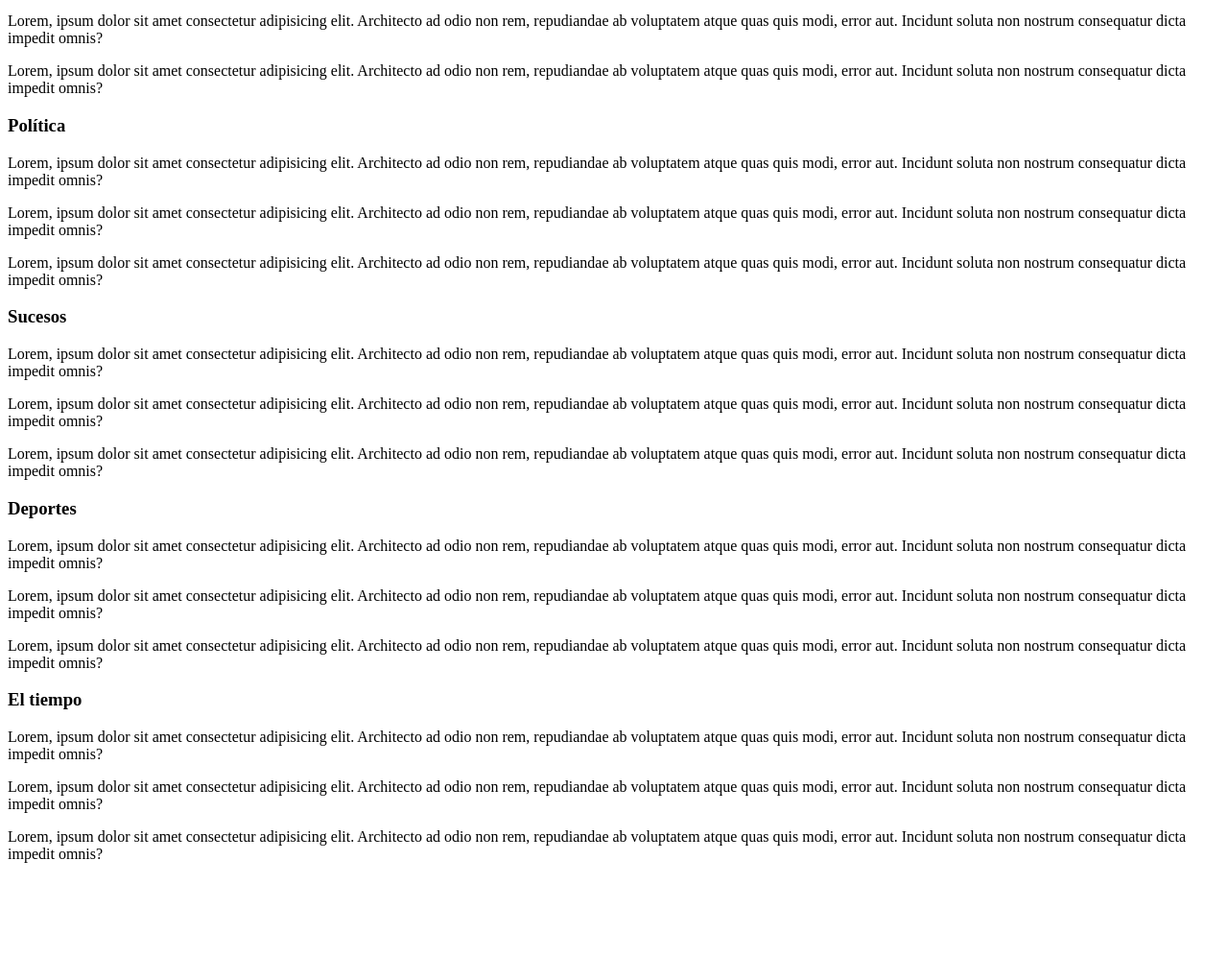
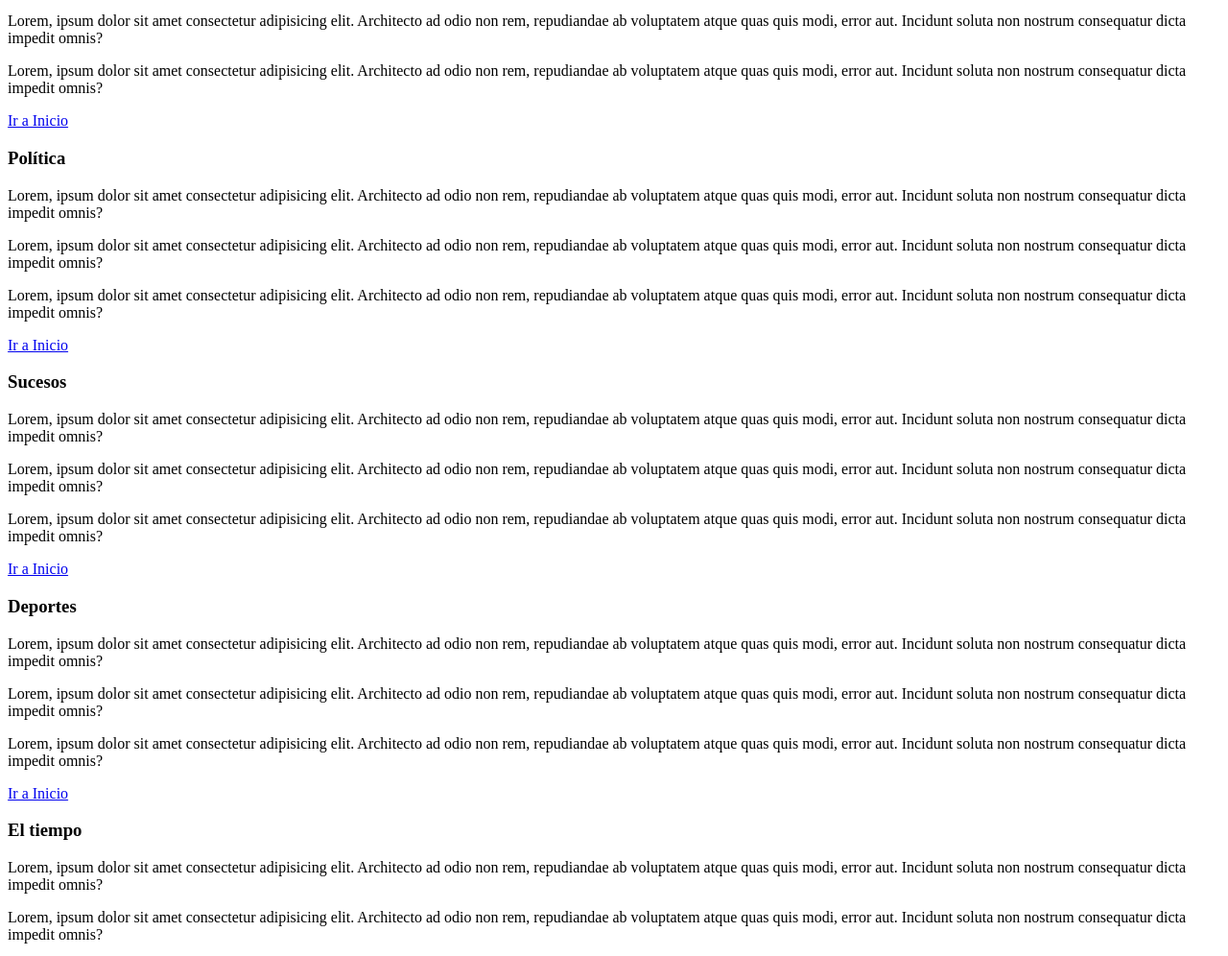
Before and after one commit to ceciaguicam/ENLACES-MARCADORES, a plain HTML site: page index.html in a window 1280 px wide. Shown: the part 243-1239 px from the top of the page at 96% size. Before the commit the page ends 1158 px from the top, so only its background shows below. Drawn offline with Linux system fonts and the light colour scheme.

Commit message:
Versión 1.1

```diff
--- a/index.html
+++ b/index.html
@@ -6,7 +6,7 @@
     <title>Document</title>
 </head>
 <body>
-    <h1>El Periódico de Alcázar</h1>
+    <h1 id="inicio">El Periódico de Alcázar</h1>
     <h2>La información de lo que importa</h2>
 
     <a href="#actualidad">Actualidad</a>
@@ -26,6 +26,8 @@
     ad odio non rem, repudiandae ab voluptatem atque quas quis modi, error
     aut. Incidunt soluta non nostrum consequatur dicta impedit omnis?</p>
 
+    <a href="#inicio">Ir a Inicio</a>
+
     <h3 id="politica">Política</h3>
     <p>Lorem, ipsum dolor sit amet consectetur adipisicing elit. Architecto
     ad odio non rem, repudiandae ab voluptatem atque quas quis modi, error
@@ -36,6 +38,8 @@
     <p>Lorem, ipsum dolor sit amet consectetur adipisicing elit. Architecto
     ad odio non rem, repudiandae ab voluptatem atque quas quis modi, error
     aut. Incidunt soluta non nostrum consequatur dicta impedit omnis?</p>
+
+    <a href="#inicio">Ir a Inicio</a>
 
     <h3 id="sucesos">Sucesos</h3>
     <p>Lorem, ipsum dolor sit amet consectetur adipisicing elit. Architecto
@@ -48,6 +52,8 @@
     ad odio non rem, repudiandae ab voluptatem atque quas quis modi, error
     aut. Incidunt soluta non nostrum consequatur dicta impedit omnis?</p>
 
+    <a href="#inicio">Ir a Inicio</a>
+
     <h3 id="deportes">Deportes</h3>
     <p>Lorem, ipsum dolor sit amet consectetur adipisicing elit. Architecto
     ad odio non rem, repudiandae ab voluptatem atque quas quis modi, error
@@ -58,6 +64,8 @@
     <p>Lorem, ipsum dolor sit amet consectetur adipisicing elit. Architecto
     ad odio non rem, repudiandae ab voluptatem atque quas quis modi, error
     aut. Incidunt soluta non nostrum consequatur dicta impedit omnis?</p>
+
+    <a href="#inicio">Ir a Inicio</a>
 
     <h3 id="tiempo">El tiempo</h3>
     <p>Lorem, ipsum dolor sit amet consectetur adipisicing elit. Architecto
```
